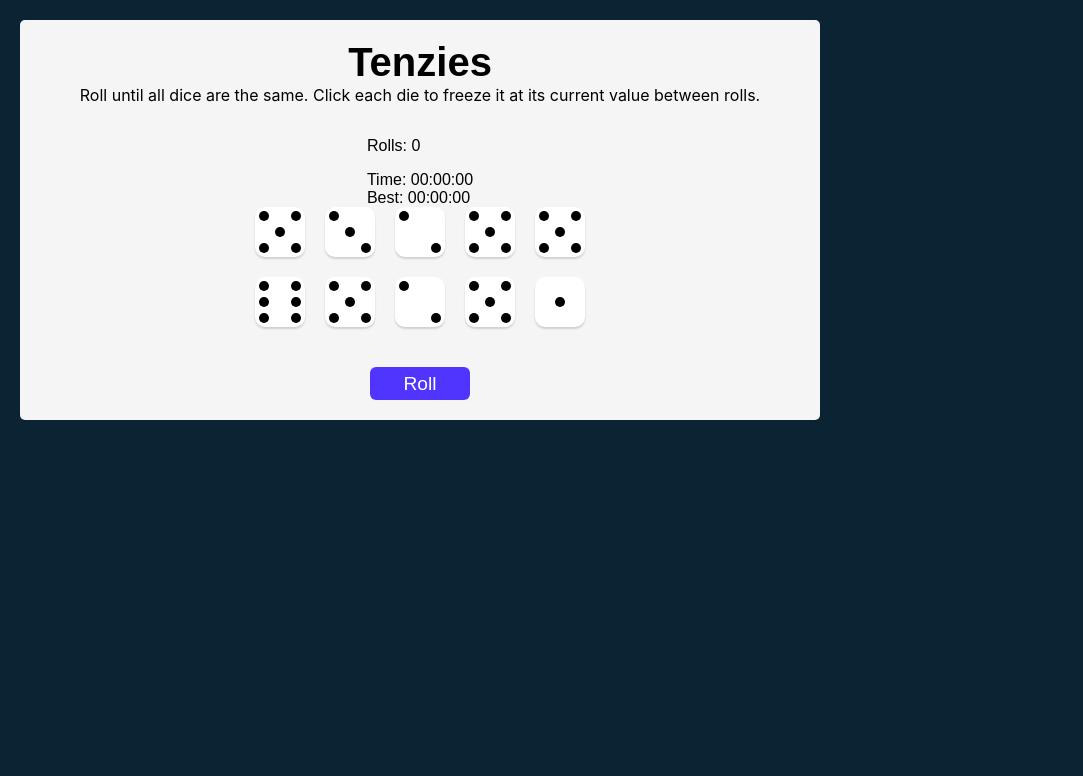
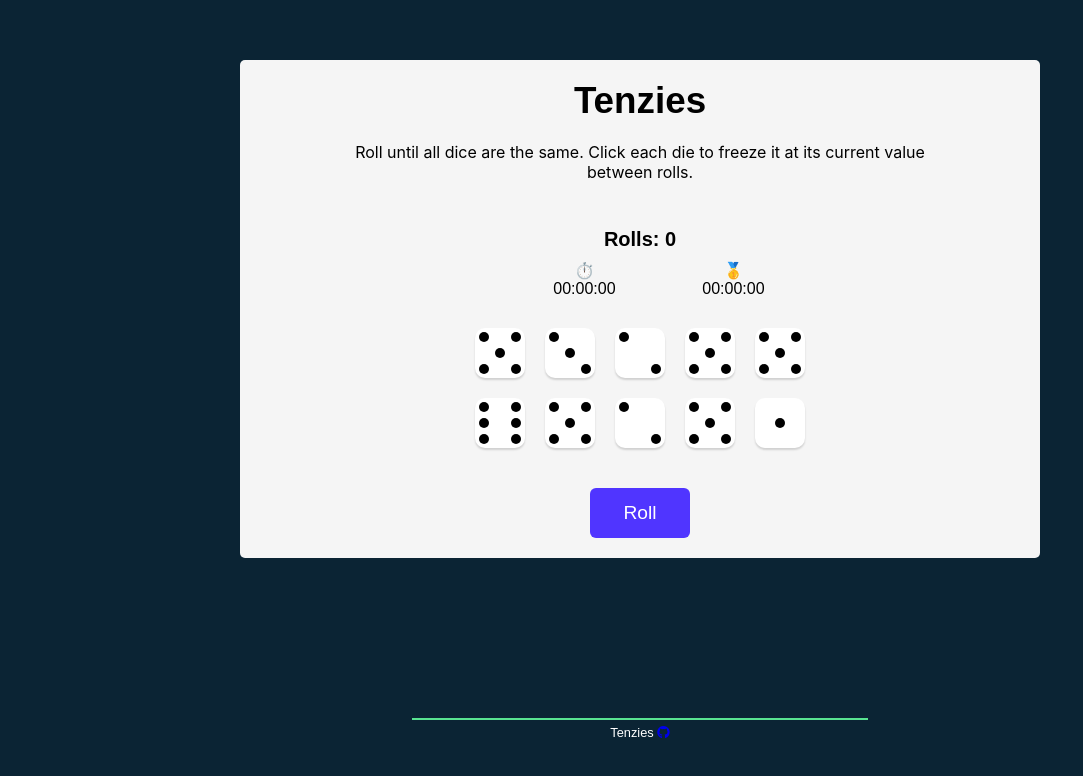
Before and after one commit to eva-lng/tenzies, a React (Vite) app: page / in a window 1280 px wide. Shown: the top 776 px of the page, without its empty margins (0-1083 px from the left). Built offline with nearby package versions, Linux system fonts and the light colour scheme.

Commit message:
Added footer, updated styling

```diff
--- a/index.html
+++ b/index.html
@@ -2,10 +2,13 @@
 <html lang="en">
   <head>
     <meta charset="UTF-8" />
-    <link rel="icon" type="image/svg+xml" href="/vite.svg" />
     <meta name="viewport" content="width=device-width, initial-scale=1.0" />
+    <title>Tenzies</title>
+
+    <!-- external CSS links -->
     <link rel="stylesheet" href="src/styles.css">
-    <title>Tenzies</title>
+    <!-- Font Awesome -->
+    <script src="https://kit.fontawesome.com/5d7bb29ba5.js" crossorigin="anonymous"></script>
   </head>
   <body>
     <div id="root"></div>
--- a/src/App.jsx
+++ b/src/App.jsx
@@ -1,5 +1,6 @@
 import { useState, useEffect } from "react"
 import Die from "./Die"
+import Footer from "./Footer"
 import { nanoid } from "nanoid"
 import Confetti from "react-confetti"
 import {useWindowSize} from 'react-use';
@@ -98,24 +99,23 @@ export default function App() {
   ))
 
   return (
+    <>
       <main>
         {tenzies && <Confetti width={width} height={height} />}
         <h1 className="title">Tenzies</h1>
         <p className="instructions">Roll until all dice are the same. Click each die to freeze it at its current value between rolls.</p>
-      <div className="stats-container">
         <div className="rolls">
-          <p>Rolls: {numOfRolls}</p>
+          <h2>Rolls: {numOfRolls}</h2>
         </div>
-        <div className="currentTime">
-          <span>Time: </span>
-          <span>{("0" + Math.floor((time / 60000) % 60)).slice(-2)}:</span>
+        <div className="time">
+          <div className="current">
+            <span>⏱️ {("0" + Math.floor((time / 60000) % 60)).slice(-2)}:</span>
             <span>{("0" + Math.floor((time / 1000) % 60)).slice(-2)}:</span>
             <span>{("0" + ((time / 10) % 100)).slice(-2)}</span>
           </div>
-        <div className="bestTime">
-          <span>Best: </span>
+          <div className="best">
             <span>
-			    	{("0" + Math.floor((bestTime / 60000) % 60)).slice(-2)}:
+            🥇 {("0" + Math.floor((bestTime / 60000) % 60)).slice(-2)}:
 			      </span>
 			      <span>
 			      	{("0" + Math.floor((bestTime / 1000) % 60)).slice(-2)}:
@@ -130,5 +130,7 @@ export default function App() {
         </div>
         <button className="roll-dice" onClick={rollDice}>{tenzies ? "New Game" : "Roll"}</button>
       </main>
+      <Footer />
+    </>
   )
 }
--- /dev/null
+++ b/src/Footer.jsx
@@ -0,0 +1,10 @@
+export default function Footer() {
+  return (
+    <footer>
+      <span className="line"></span>
+      <div className="footer-text">
+          <span>Tenzies </span><a href="https://github.com/eva-lng/tenzies"><i className="fa-brands fa-github"></i></a>
+      </div>
+    </footer>
+  )
+}
--- a/src/styles.css
+++ b/src/styles.css
@@ -3,27 +3,37 @@
 }
 
 body {
+  background-color: #0B2434;
+  font-family: 'Karla', sans-serif;
   margin: 0;
-  background-color: #0B2434;
-  padding: 20px;
-  font-family: 'Karla', sans-serif;
+}
+
+h2 {
+  margin: 0;
+}
+
+#root {
+  display: flex;
+  flex-direction: column;
+  align-items: center;
+  padding: 60px 20px;
+  min-height: 100vh;
 }
 
 main {
   background-color: #F5F5F5;
-  height: 400px;
-  max-width: 800px;
+  max-width: 95%;
+  width: 800px;
   border-radius: 5px;
   padding: 20px;
   display: flex;
   flex-direction: column;
-  justify-content: space-around;
   align-items: center;
 }
 
 .title {
-  font-size: 40px;
-  margin: 0;
+  font-size: 2.3rem;
+  margin: 0 0 20px 0;
 }
 
 .instructions {
@@ -31,12 +41,37 @@ main {
   font-weight: 400;
   margin-top: 0;
   text-align: center;
+  width: 75%;
+}
+
+.rolls {
+  margin-top: 30px;
+}
+
+.rolls h2 {
+  font-size: 1.25rem;
+}
+
+.time {
+  display: flex;
+  justify-content: space-evenly;
+  gap: 50%;
+  margin-top: 10px;
+}
+
+.time h3 {
+  font-size: 1.1rem;
+}
+
+.current, .best {
+  text-align: center;
 }
 
 .dice-container {
   display: grid;
   grid-template: auto auto / repeat(5, 1fr);
   gap: 20px;
+  margin-top: 30px;
   margin-bottom: 40px;
 }
 
@@ -87,3 +122,24 @@ main {
 .roll-dice:active {
   box-shadow: inset 5px 5px 10px -3px rgba(0, 0, 0, 0.7);
 }
+
+footer {
+  margin-top: auto;
+  align-self: stretch;
+  display: flex;
+  flex-direction: column;
+  align-items: center;
+}
+
+footer .line {
+  height: 2px;
+  background-color: #59E391;
+  width: 80%;
+  max-width: 456px;
+}
+
+.footer-text {
+  margin-top: 5px;
+  font-size: 0.8rem;
+  color: white;
+}
```
Lines whose indentation alone changed are shown as unchanged.
